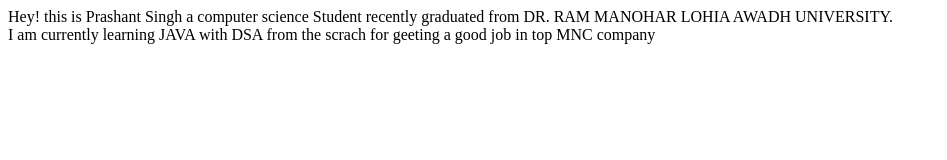
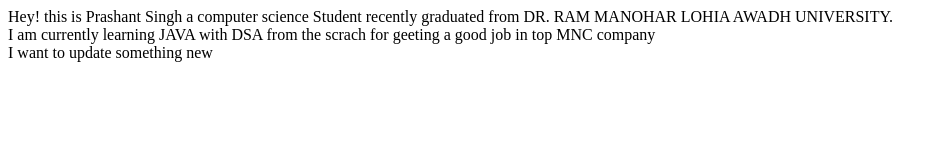
Before and after one commit to Mrfrost022/MyProject, a plain HTML site: page bio_DATA.html in a window 1280 px wide. Shown: the whole page, without its empty margins (0-947 px from the left). Drawn offline with Linux system fonts and the light colour scheme.

Commit message:
ADD something

```diff
--- a/bio_DATA.html
+++ b/bio_DATA.html
@@ -8,5 +8,6 @@
 <body>
     Hey! this is Prashant Singh a computer science Student recently graduated from DR. RAM MANOHAR LOHIA AWADH UNIVERSITY.<BR>
     I  am currently learning JAVA with DSA from the scrach for geeting a good job in top MNC company <br>
+    I want to update something new<br>
 </body>
 </html>
```
